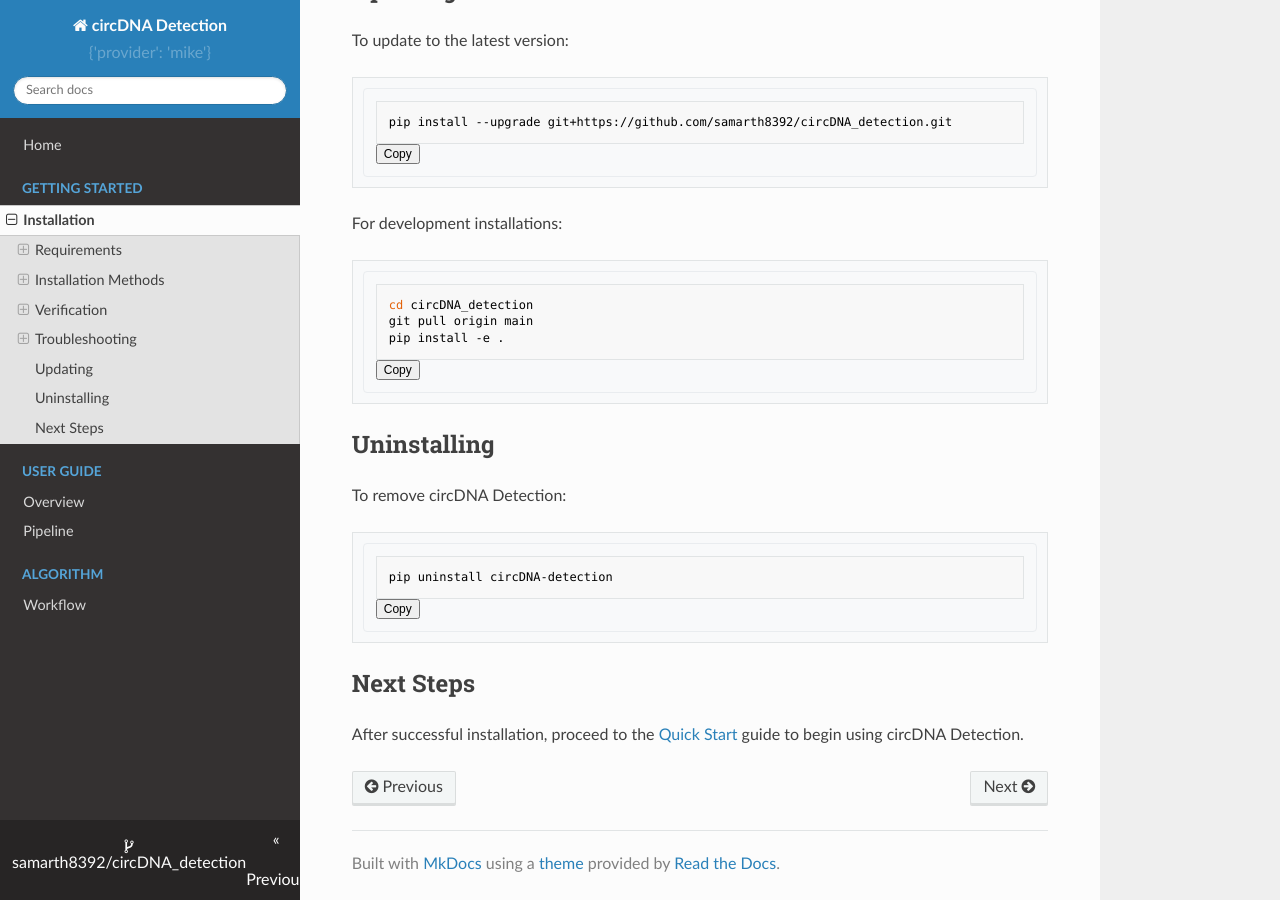
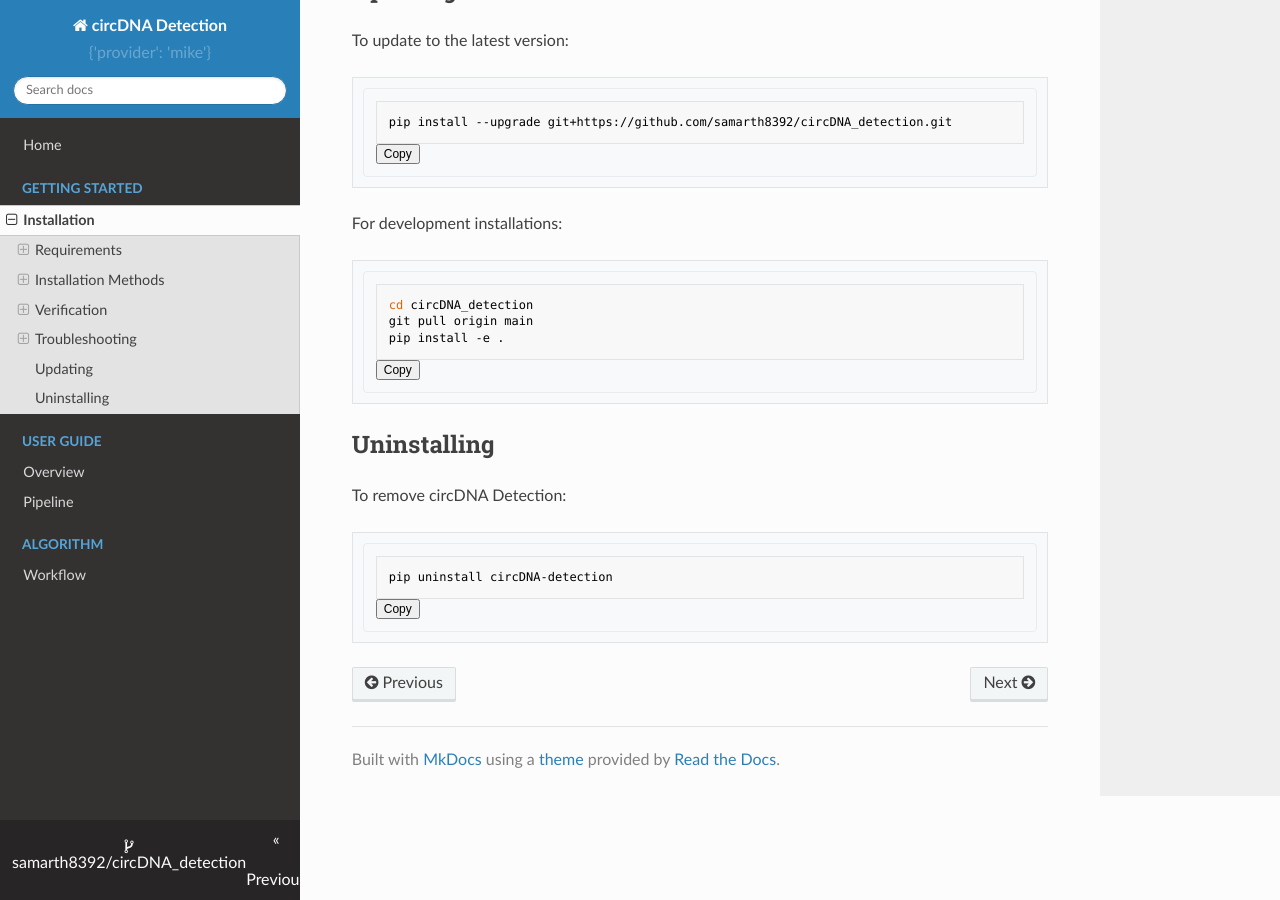
Before and after one commit to samarth8392/CircONTrack, an MkDocs documentation site: the page built from docs/installation.md, in a window 1280 px wide and 900 px high, scrolled down 4448 px. Built offline with MkDocs 1.6.1, drawn with Linux system fonts in a browser that asks for light colours; nearby versions of some CDN libraries.

Commit message:
docs: edited installation

````diff
--- a/docs/installation.md
+++ b/docs/installation.md
@@ -188,7 +188,3 @@ To remove circDNA Detection:
 ```bash
 pip uninstall circDNA-detection
 ```
-
-## Next Steps
-
-After successful installation, proceed to the [Quick Start](quickstart.md) guide to begin using circDNA Detection.
````
